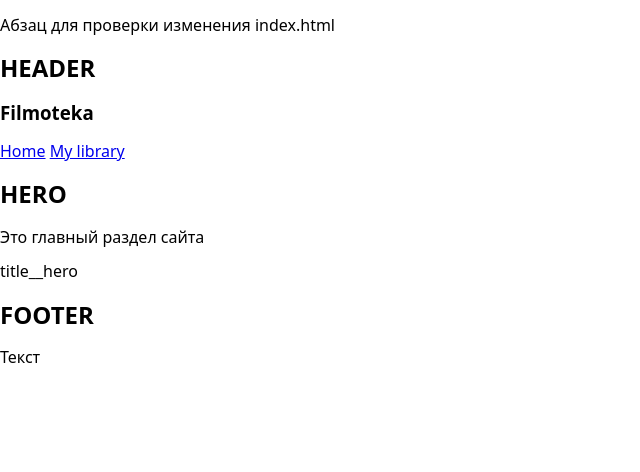
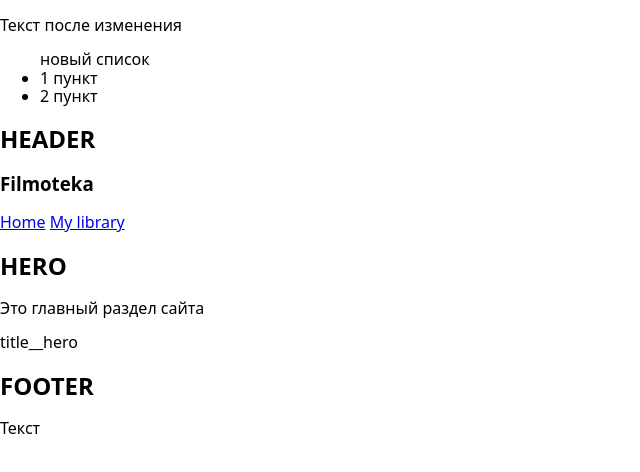
Before and after one commit to dmitriydegtyarev/JS-team-project-test-withData, a website: page src/index.html in a window 1280 px wide. Shown: the whole page, without its empty margins (0-640 px from the left). Drawn offline with nearby package versions, Linux system fonts and the light colour scheme; files that its build step writes are made by us from their sources.

Commit message:
Изменения в index.html

```diff
--- a/src/index.html
+++ b/src/index.html
@@ -11,7 +11,11 @@
 </head>
 
 <body>
-  <p>Абзац для проверки изменения index.html</p>
+  <p>Текст после изменения</p>
+  <ul> новый список
+    <li>1 пункт</li>
+    <li>2 пункт</li>
+  </ul>
 
   <include src="./partials/header.html"></include>
   <include src="./partials/hero.html"></include>
```
